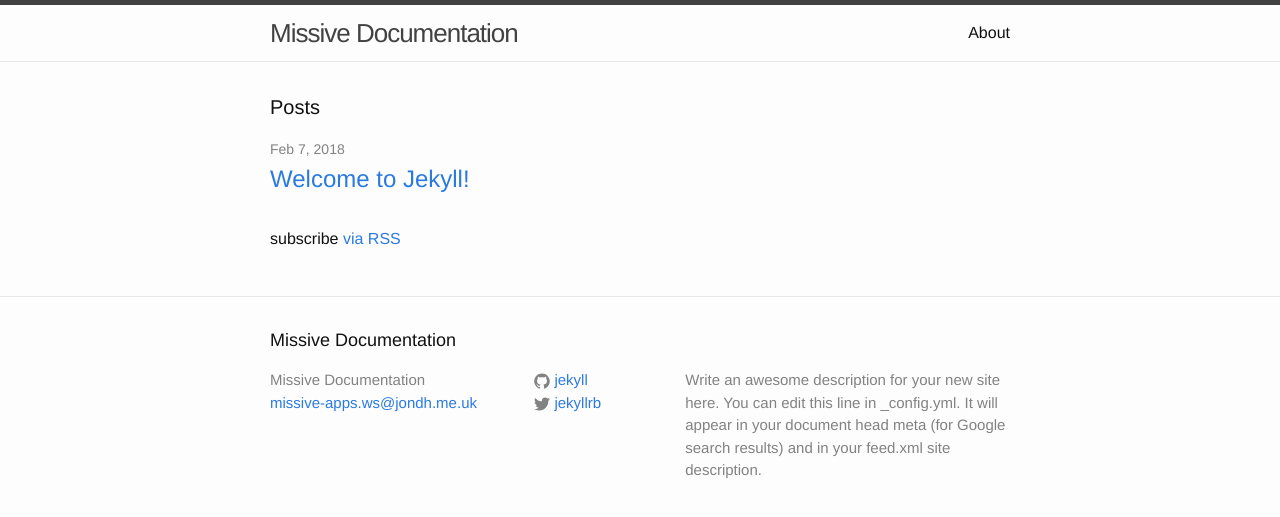
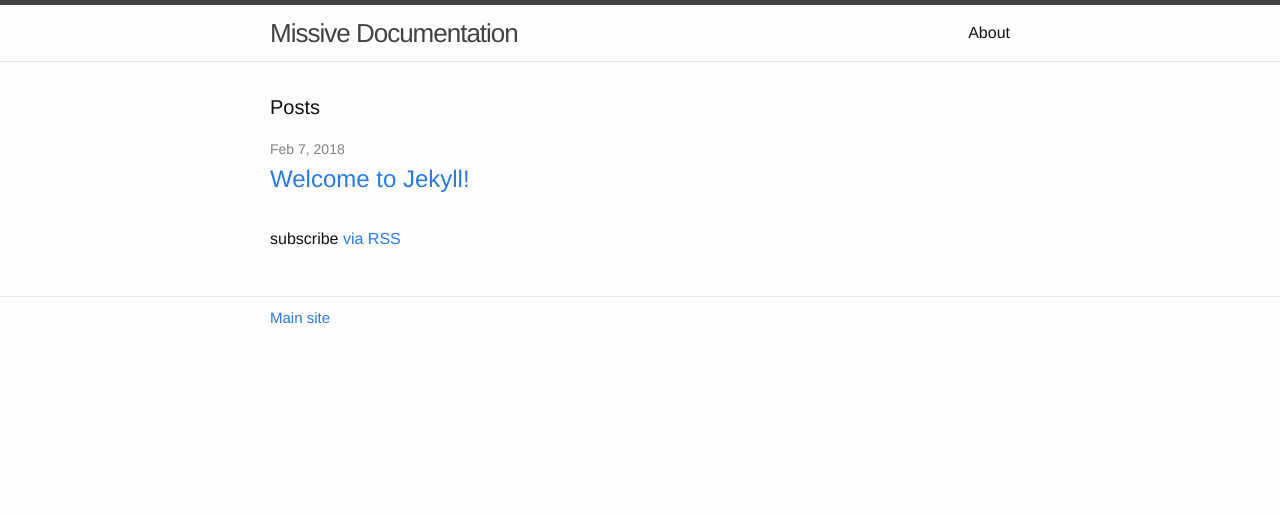
Before and after one commit to missive-app/docs, a Jekyll site: the page built from index.html, in a window 1280 px wide. Shown: the top 517 px of the page. Built offline with Jekyll 4.4.1, drawn with Linux system fonts in a browser that asks for light colours.

Commit message:
Broad changes to footer and config

```diff
--- a/_config.yml
+++ b/_config.yml
@@ -7,15 +7,10 @@
 
 # Site settings
 title: Missive Documentation
-email: missive-apps.ws@jondh.me.uk
 description: > # this means to ignore newlines until "baseurl:"
-  Write an awesome description for your new site here. You can edit this
-  line in _config.yml. It will appear in your document head meta (for
-  Google search results) and in your feed.xml site description.
+  This is the documentation for the Missive form-to-email service.
 baseurl: "" # the subpath of your site, e.g. /blog
-url: "http://yourdomain.com" # the base hostname & protocol for your site
-twitter_username: jekyllrb
-github_username:  jekyll
+url: "https://missive-test.jondh.me.uk" # the base hostname & protocol for your site
 
 # Build settings
 markdown: kramdown
--- a/_includes/footer.html
+++ b/_includes/footer.html
@@ -2,35 +2,15 @@
 
   <div class="wrapper">
 
-    <h2 class="footer-heading">{{ site.title }}</h2>
-
     <div class="footer-col-wrapper">
       <div class="footer-col footer-col-1">
         <ul class="contact-list">
-          <li>{{ site.title }}</li>
-          <li><a href="mailto:{{ site.email }}">{{ site.email }}</a></li>
+          <li>
+              <a href="{{ site.url }}">Main site</a>
+          </li>
         </ul>
       </div>
 
-      <div class="footer-col footer-col-2">
-        <ul class="social-media-list">
-          {% if site.github_username %}
-          <li>
-            {% include icon-github.html username=site.github_username %}
-          </li>
-          {% endif %}
-
-          {% if site.twitter_username %}
-          <li>
-            {% include icon-twitter.html username=site.twitter_username %}
-          </li>
-          {% endif %}
-        </ul>
-      </div>
-
-      <div class="footer-col footer-col-3">
-        <p>{{ site.description }}</p>
-      </div>
     </div>
 
   </div>
--- a/css/main.scss
+++ b/css/main.scss
@@ -51,3 +51,7 @@
         "layout",
         "syntax-highlighting"
 ;
+
+footer.site-footer {
+    padding: 10px;
+}
```
